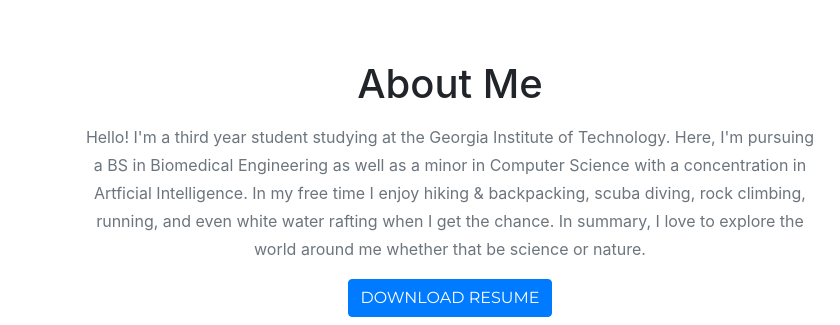
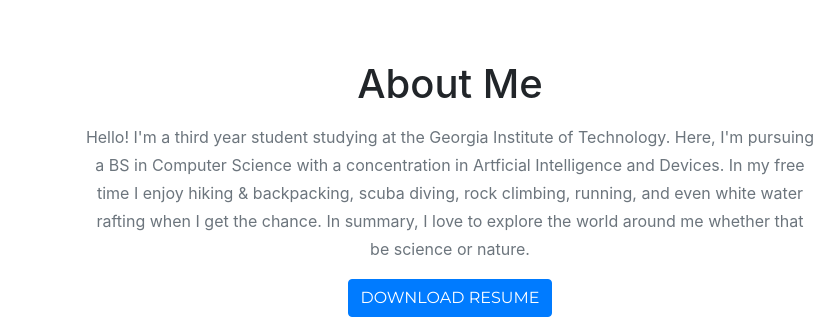
Before and after one commit to IlaVienneau/website, a website with bundled scripts: page index.html in a window 1280 px wide. Shown: the part 780-1105 px from the top of the page, 0-840 px from the left. Built offline with nearby package versions, Linux system fonts and the light colour scheme; grey boxes are pictures that could not be loaded; a web font is replaced by a local one.

Commit message:
update major change

```diff
--- a/index.html
+++ b/index.html
@@ -68,7 +68,7 @@
           <div class="col-lg-8 text-center">
             <h2 class="section-heading">About Me</h2>
             <p class="text-muted">
-              Hello! I'm a third year student studying at the Georgia Institute of Technology.  Here, I'm pursuing a BS in Biomedical Engineering as well as a minor in Computer Science with a concentration in Artficial Intelligence.  In my free time I enjoy hiking &amp; backpacking, scuba diving, rock climbing, running, and even white water rafting when I get the chance. In summary, I love to explore the world around me whether that be science or nature.
+              Hello! I'm a third year student studying at the Georgia Institute of Technology.  Here, I'm pursuing a BS in Computer Science with a concentration in Artficial Intelligence and Devices.  In my free time I enjoy hiking &amp; backpacking, scuba diving, rock climbing, running, and even white water rafting when I get the chance. In summary, I love to explore the world around me whether that be science or nature.
             </p>
             <!-- add resume button-->
             <a class="btn btn-primary btn-xl text-uppercase js-scroll-trigger" href="/files/Resume.pdf" download>Download Resume</a>
```
